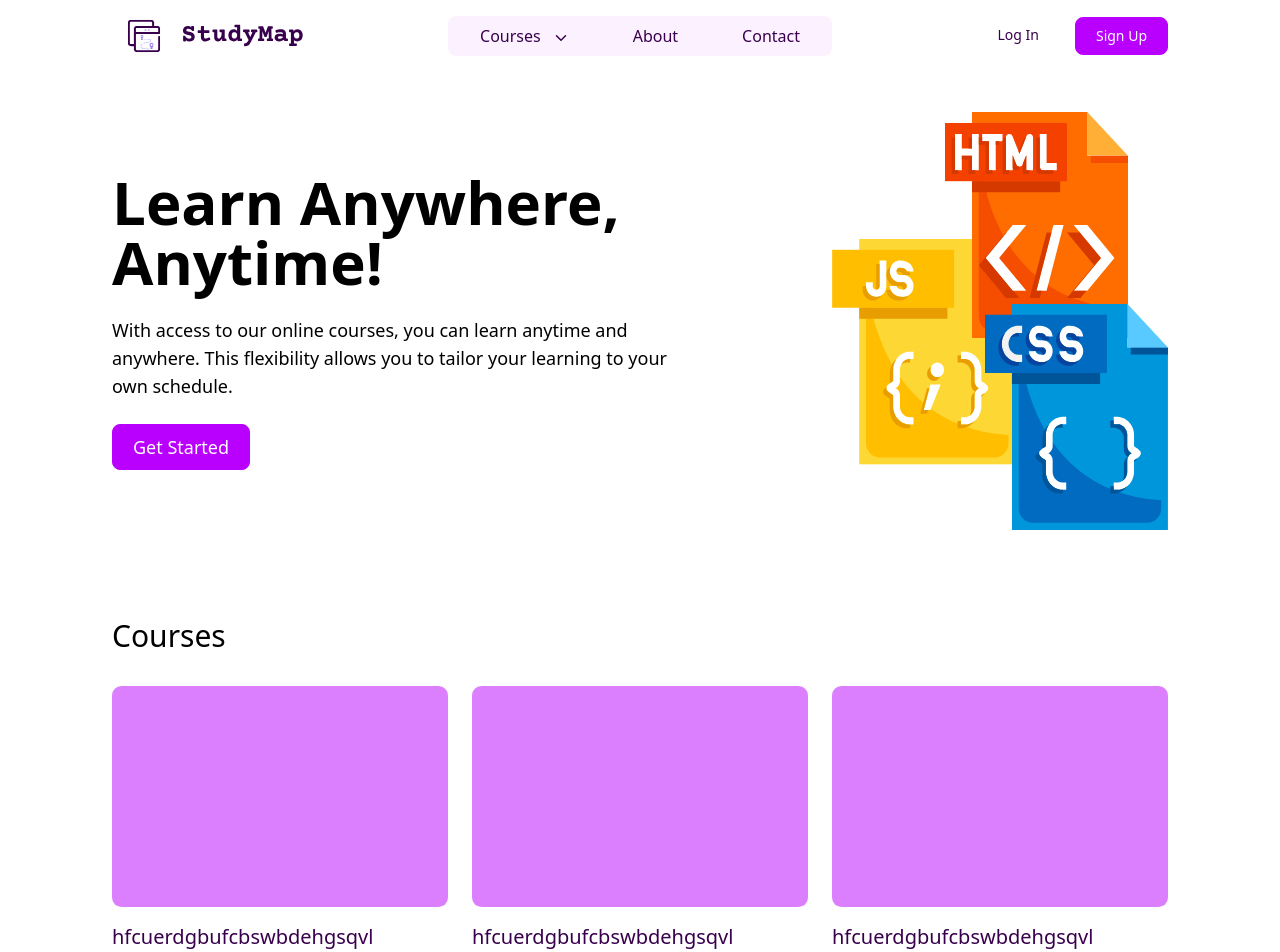
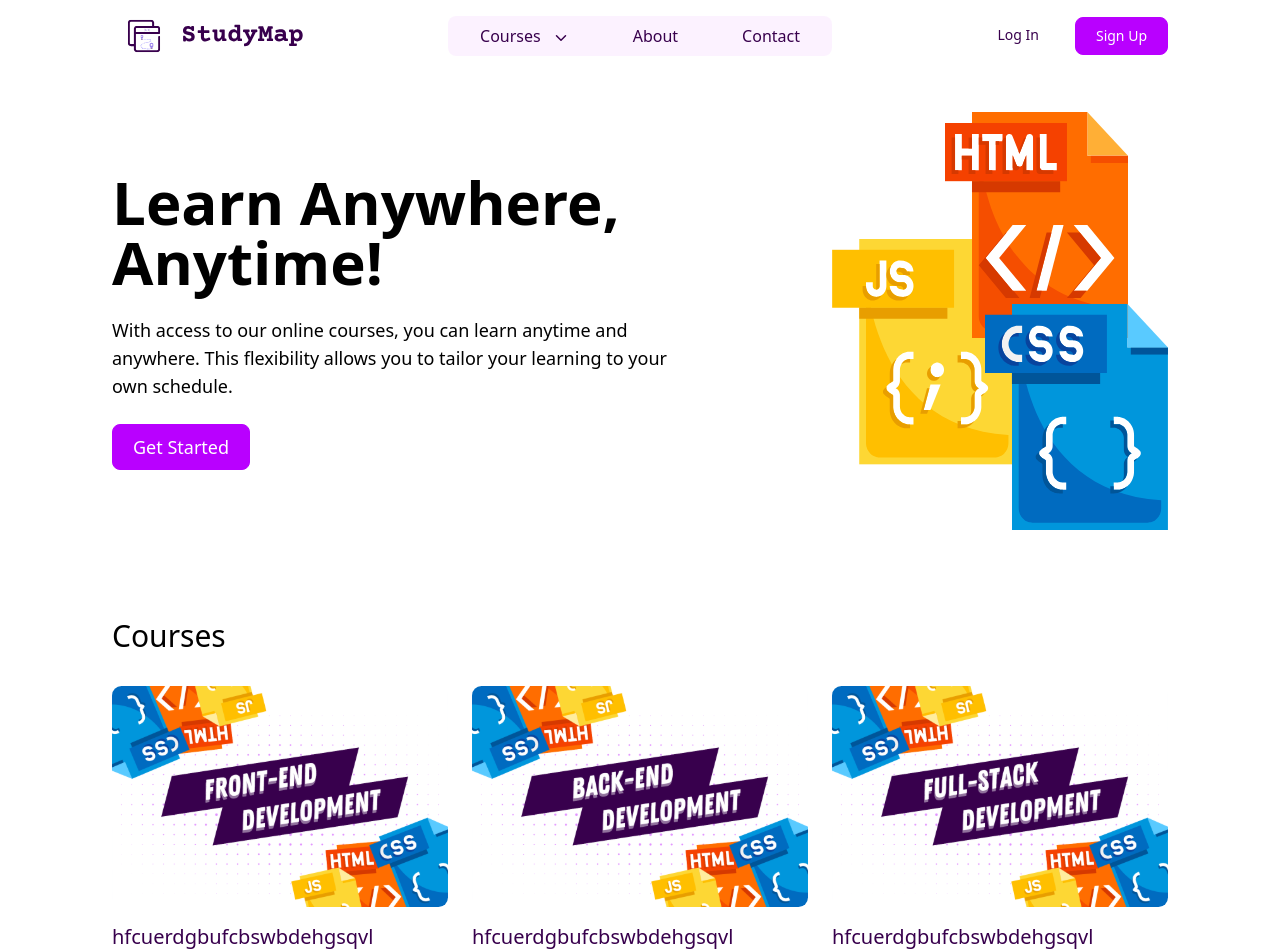
Before and after one commit to allsyalwaa/StudyMap, a React (Vite) app: page / in a window 1280 px wide. Shown: the top 952 px of the page. Built offline with nearby package versions, Linux system fonts and the light colour scheme.

Commit message:
refactor: Update CardCourses component to use dynamic image prop

```diff
--- a/src/components/ui/CardCourses.jsx
+++ b/src/components/ui/CardCourses.jsx
@@ -1,9 +1,8 @@
-import ImageCourse from "../../assets/illustration-course.svg";
-
-export default function CardCourses() {
+/* eslint-disable react/prop-types */
+export default function CardCourses({ image }) {
   return (
     <div className="flex flex-col gap-4">
-      <img src={ImageCourse} alt="" />
+      <img src={image} alt="" />
       <h1 className="break-words text-xl font-medium text-secondary">
         hfcuerdgbufcbswbdehgsqvl
       </h1>
```
